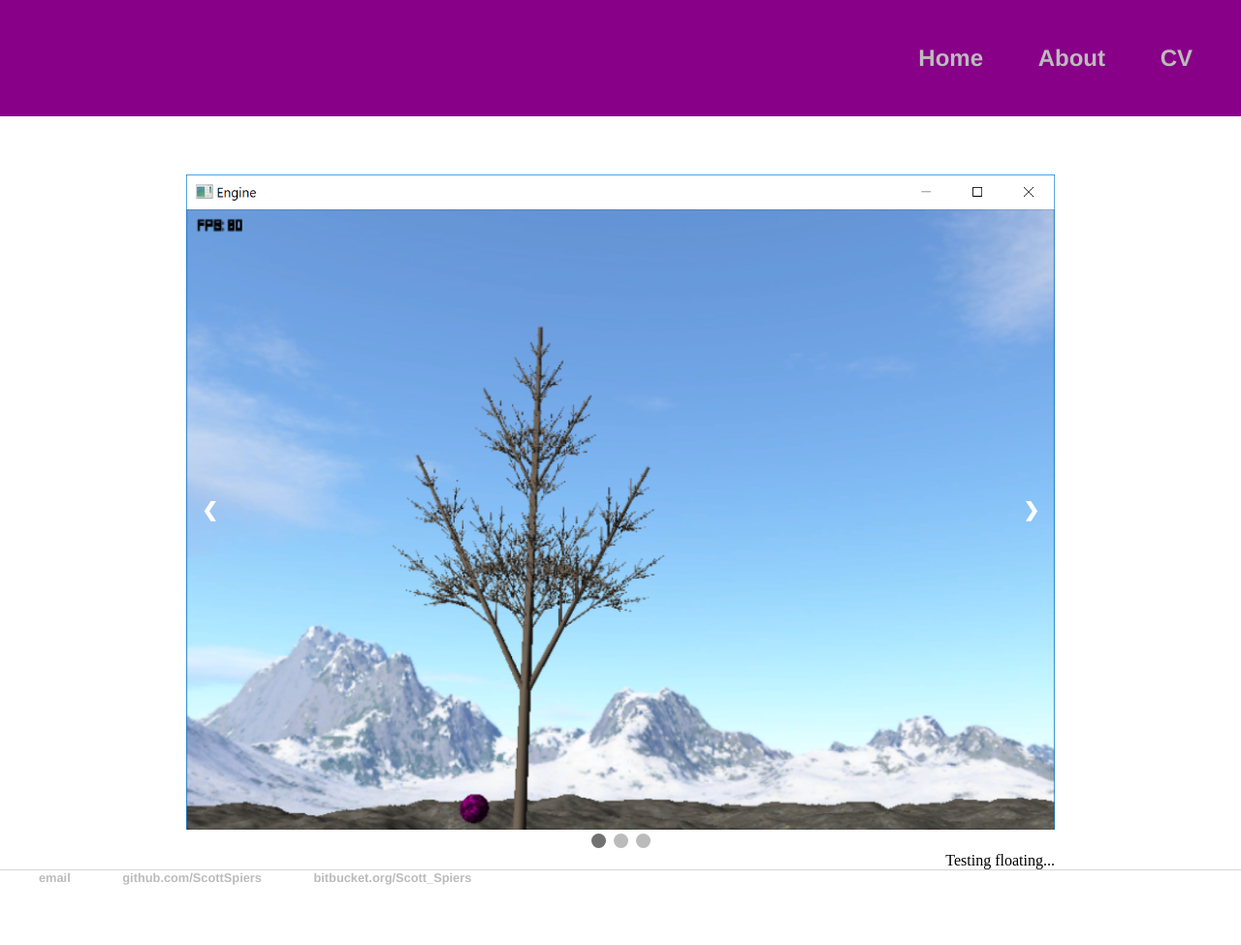
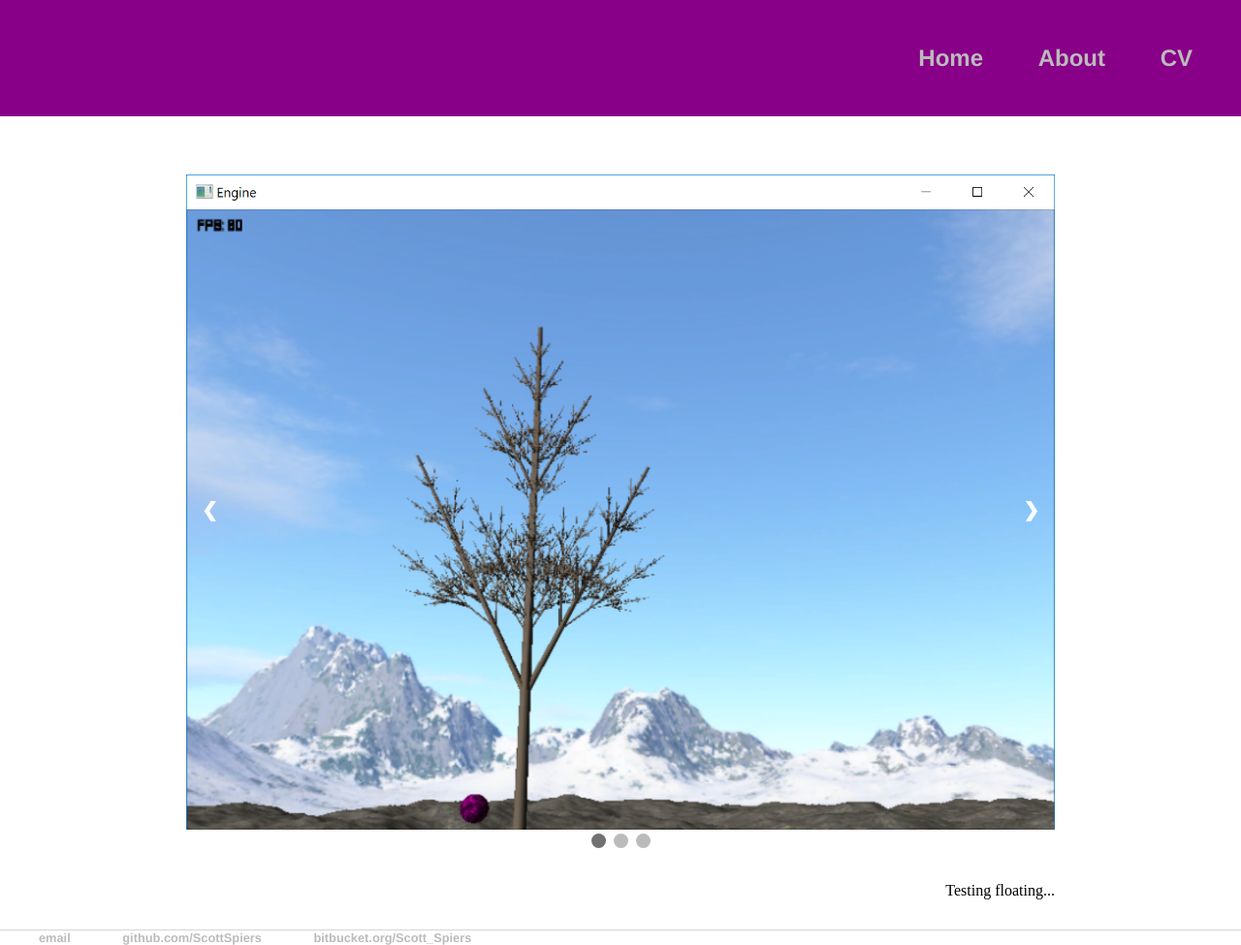
Before and after one commit to ScottSpiers/ScottSpiers.github.io, a Jekyll site: the page built from index.html, in a window 1280 px wide. Shown: the whole page at 97% size. Built offline with Jekyll 4.4.1, drawn with Linux system fonts in a browser that asks for light colours; before the commit the page ends 913 px from its top, so only the background shows below that.

Commit message:
Helps to use the class...

```diff
--- a/index.html
+++ b/index.html
@@ -29,7 +29,7 @@
 </div>
 
 <div class = "right">
-    <div class="slideshow-container">
+    <div class="text-container">
         Testing floating...
     </div>
 </div>
```
